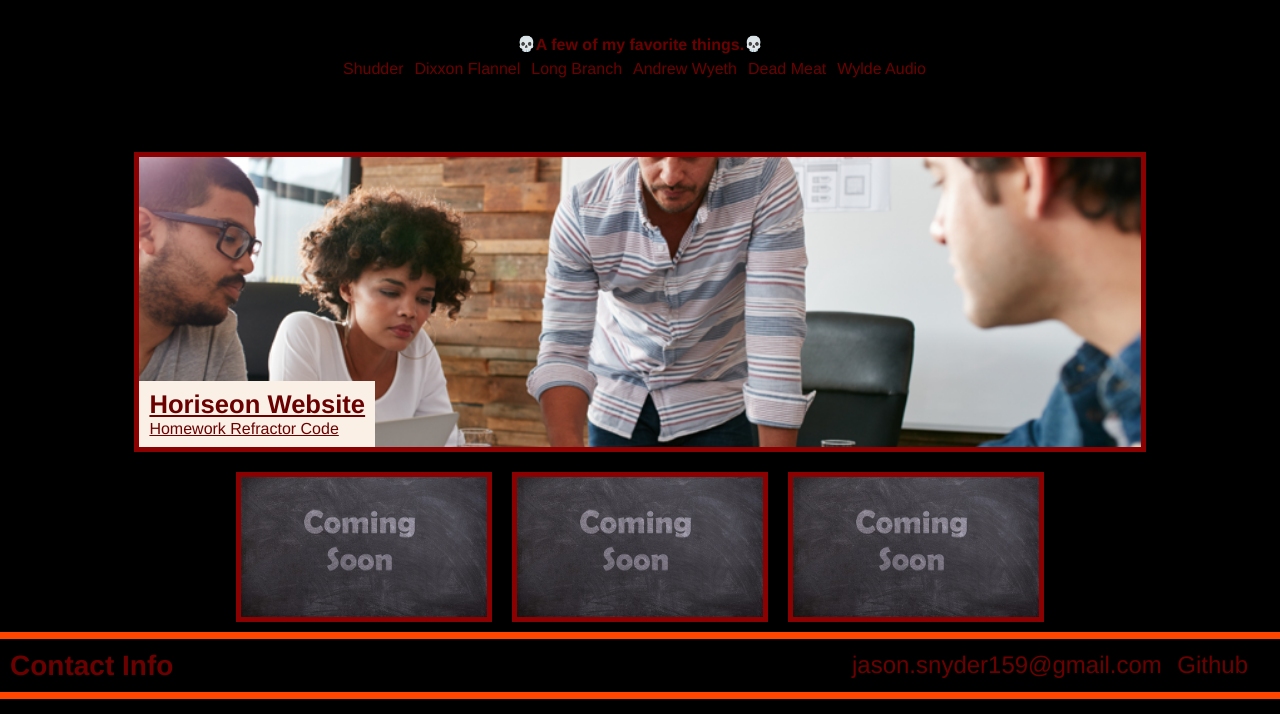
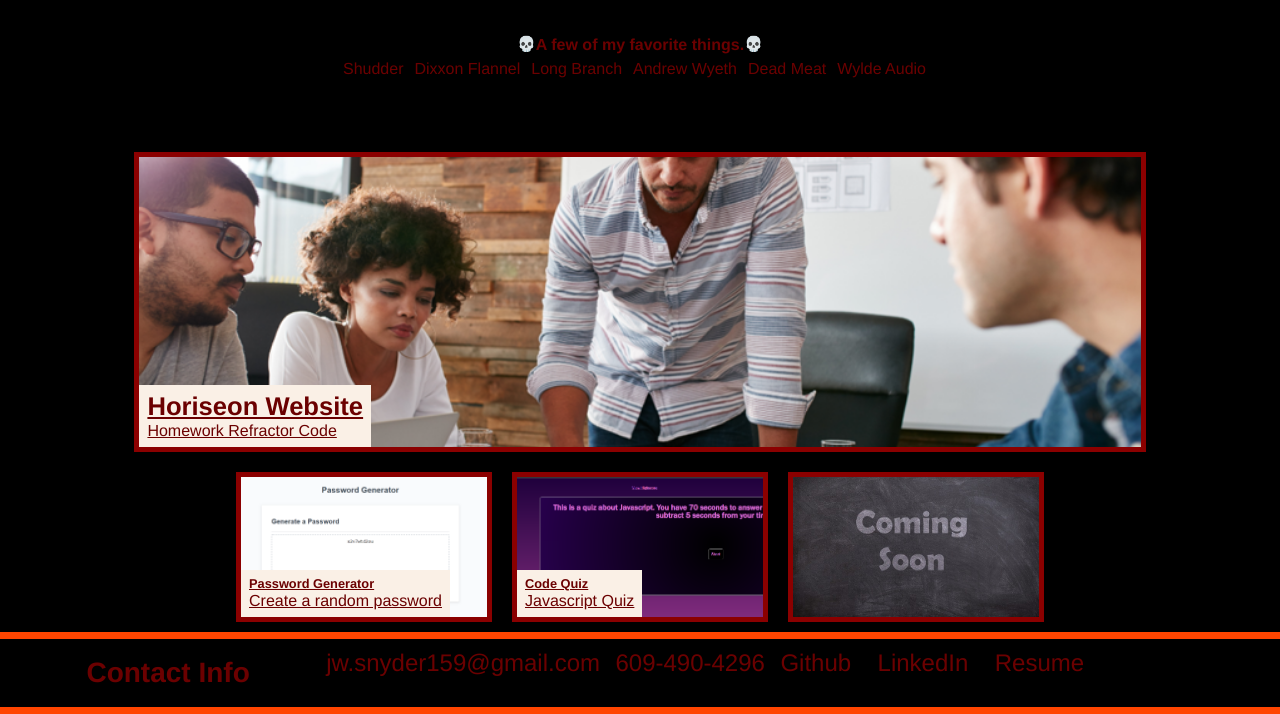
Before and after one commit to jsnyder159/Portfolio, a plain HTML site: page index.html in a window 1280 px wide. Shown: the part 619-1333 px from the top of the page. Drawn offline with Linux system fonts and the light colour scheme.

Commit message:
updating portfolio links and homeworks

```diff
--- a/assets/style.css
+++ b/assets/style.css
@@ -214,6 +214,51 @@ section nav a {
     background-size:cover;
 }
 
+.flexbox-item2 {
+    width: 20%;
+    height: 150px;
+    flex-basis: calc(50%-1em);
+    border: 5px solid darkred;
+    object-fit: cover;
+    vertical-align: top;
+    display:flex;
+    align-items: flex-end;
+    margin: 10px;
+    background:left;
+    background-image: url("./images/working-gen.PNG");
+    background-size:cover;
+}
+
+.flexbox-item3 {
+    width: 20%;
+    height: 150px;
+    flex-basis: calc(50%-1em);
+    border: 5px solid darkred;
+    object-fit: cover;
+    vertical-align: top;
+    display:flex;
+    align-items: flex-end;
+    margin: 10px;
+    background:left;
+    background-image: url("./images/main-page.PNG");
+    background-size:cover;
+}
+
+.flexbox-item4 {
+    width: 20%;
+    height: 150px;
+    flex-basis: calc(50%-1em);
+    border: 5px solid darkred;
+    object-fit: cover;
+    vertical-align: top;
+    display:flex;
+    align-items: flex-end;
+    margin: 10px;
+    background:left;
+    background-image: url("./images/coming-soon-g1153e42f7_640.jpg");
+    background-size:cover;
+}
+
 /* Large my work box */
 .flexbox-big {
     min-height: 300px;
@@ -224,14 +269,15 @@ section nav a {
 }
 
 /* Glow effect on most recent work box */
-.flexbox-big:hover {
+
+.flexglow:hover {
     box-shadow: 0px 0px 40px linen;
 }
 
 /* Box in most recent work image */
 .flexbox-container div {
     background-color:linen;
-    padding: 8px 10px;
+    padding: 6px 8px;
 
 }
 
@@ -241,11 +287,17 @@ section nav a {
 
 }
 
+
+.flexbox-container h5 {
+    font-size: .8rem;
+}
+
+
 /* ---------- Footer --------*/
 
 footer {
     display:flex;
-    justify-content: space-between;
+    justify-content: space-evenly;
     align-items: center;
     padding: 10px;
     background-color: black;
--- a/index.html
+++ b/index.html
@@ -78,7 +78,7 @@
     <section>
         <h2 id="my-work"></h2>
         <div class="flexbox-container">
-            <a href="https://jsnyder159.github.io/Horiseon-Refactor/"  aria-labelgit ="business meeting" target="_blank" class="flexbox-item flexbox-big">
+            <a href="https://jsnyder159.github.io/Horiseon-Refactor/"  aria-labelgit ="business meeting" target="_blank" class="flexbox-item flexbox-big flexglow">
                 <div>
                     <h4>Horiseon Website</h4>
                     <span>Homework Refractor Code</span>
@@ -86,9 +86,24 @@
             </a>
         <!-- Image from https://pixabay.com/photos/coming-soon-chalk-board-blackboard-2550190/ -->
         <!-- Soon to come work section -->
-            <div class="flexbox-item" aria-label="Coming Soon written on chalk board"></div>
-            <div class="flexbox-item"aria-label="Coming Soon written on chalk board"></div>
-            <div class="flexbox-item"aria-label="Coming Soon written on chalk board"></div>
+            <a href="https://jsnyder159.github.io/Password-Generator/"  aria-labelgit ="box with red button to generate a password in" target="_blank" class="flexbox-item2 flexglow">
+                <div>
+                    <h5>Password Generator</h5>
+                    <span>Create a random password</span>
+                </div>
+            </a>
+            <a href="https://jsnyder159.github.io/CodeQuiz/"  aria-labelgit ="box with start button and text explaining the quiz" target="_blank" class="flexbox-item3 flexglow">
+                <div>
+                    <h5>Code Quiz</h5>
+                    <span>Javascript Quiz</span>
+                </div>
+            </a>
+            <a class="flexbox-item4">
+                <!-- <div>
+                    <h5></h5>
+                    <span></span>
+                </div> -->
+            </a>
         </div>
     </section>
 
@@ -97,8 +112,12 @@
         <h1 id="contact-me">Contact Info</h1>
         <nav class="highlight">
             <ul>
-                <li>jason.snyder159@gmail.com</li>
+                <li>jw.snyder159@gmail.com</li>
+                <li>609-490-4296</li>
                 <li><a href="https://github.com/jsnyder159" target="_blank">Github</a></li>
+                <li><a href="https://www.linkedin.com/in/jason-snyder-94869622b/" target="_blank">LinkedIn</a></li>
+                <li><a href="./assets/images/7+year+resume.pdf" target="_blank">Resume</li>
+
             </ul>
         </nav>
     </footer>
```
Also changed, not shown: assets/images/main-page.PNG (added), assets/images/working-gen.PNG (added), 1 other file.
